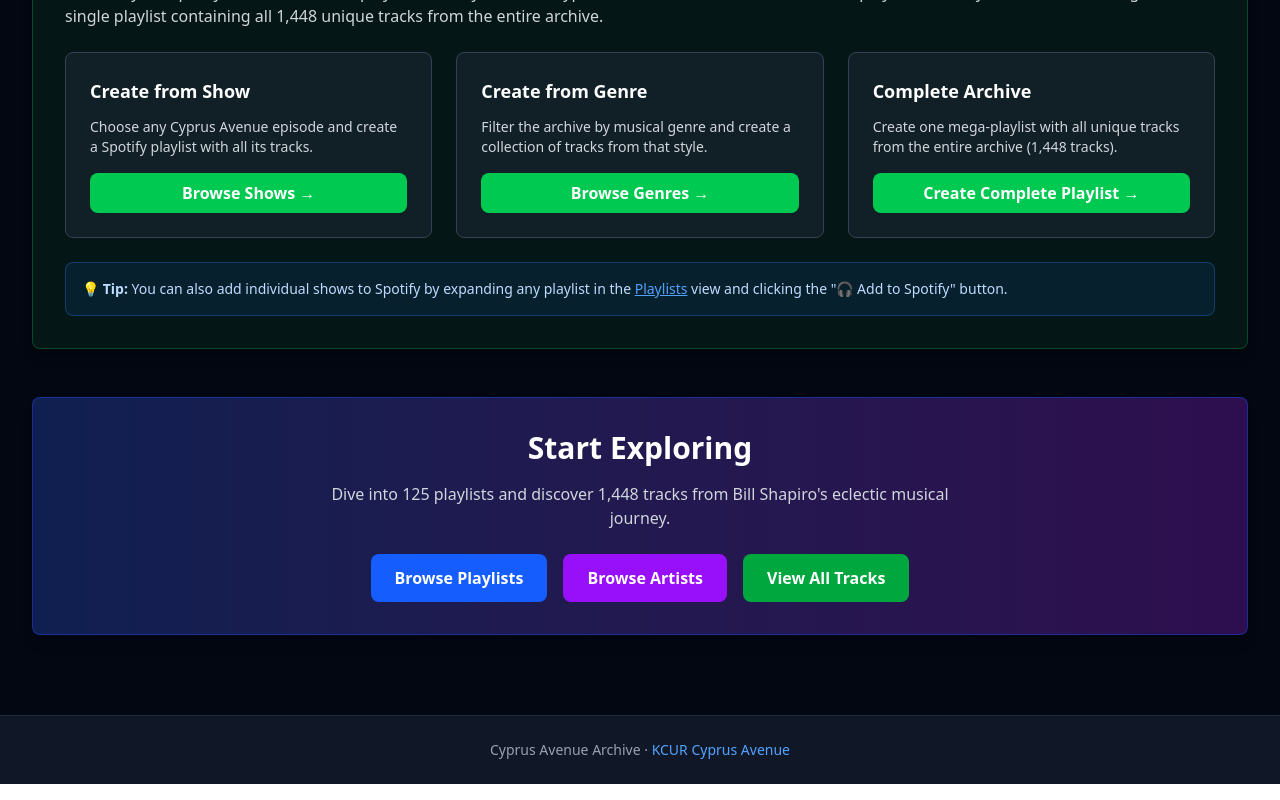
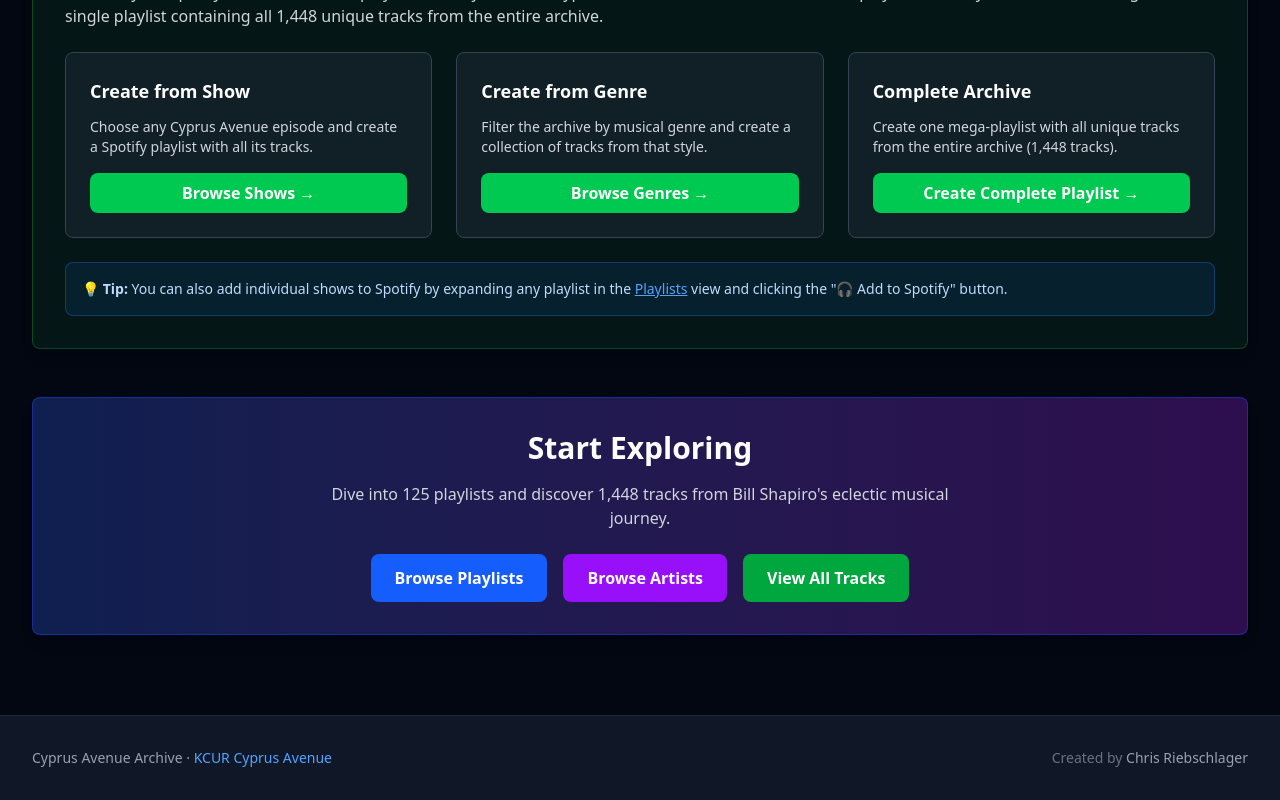
Before and after one commit to riebschlager/cyprus-avenue, a Vue app in the folder web/: page / in a window 1280 px wide. Shown: the part 2910-3710 px from the top of the page. Built offline with nearby package versions, Linux system fonts and the light colour scheme; no server answers.

Commit message:
style: add creator credit to footer

```diff
--- a/web/src/App.vue
+++ b/web/src/App.vue
@@ -227,13 +227,21 @@ onUnmounted(() => {
     </main>
 
     <footer class="bg-gray-900 border-t border-gray-800 mt-12">
-      <div class="max-w-7xl mx-auto px-4 sm:px-6 lg:px-8 py-6">
-        <p class="text-center text-sm text-gray-400">
-          Cyprus Avenue Archive &middot;
-          <a href="https://www.kcur.org/tags/cyprus-avenue" target="_blank" rel="noopener" class="text-blue-400 hover:text-blue-300">
-            KCUR Cyprus Avenue
-          </a>
-        </p>
+      <div class="max-w-7xl mx-auto px-4 sm:px-6 lg:px-8 py-8">
+        <div class="flex flex-col md:flex-row items-center justify-between gap-4">
+          <p class="text-sm text-gray-400">
+            Cyprus Avenue Archive &middot;
+            <a href="https://www.kcur.org/tags/cyprus-avenue" target="_blank" rel="noopener" class="text-blue-400 hover:text-blue-300">
+              KCUR Cyprus Avenue
+            </a>
+          </p>
+          <p class="text-sm text-gray-500">
+            Created by
+            <a href="https://the816.com" target="_blank" rel="noopener" class="text-gray-400 hover:text-blue-400 transition-colors font-medium">
+              Chris Riebschlager
+            </a>
+          </p>
+        </div>
       </div>
     </footer>
 
```
